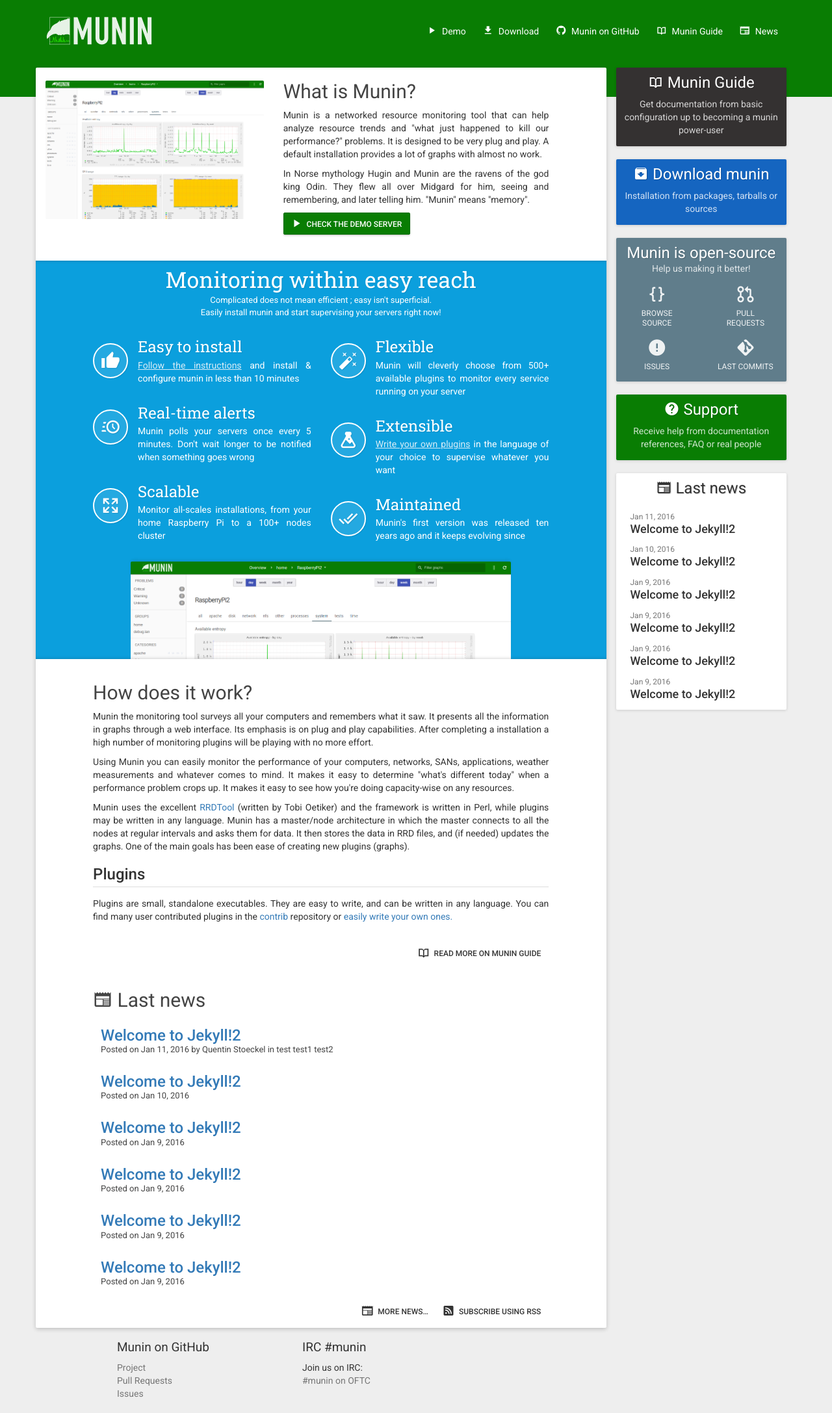
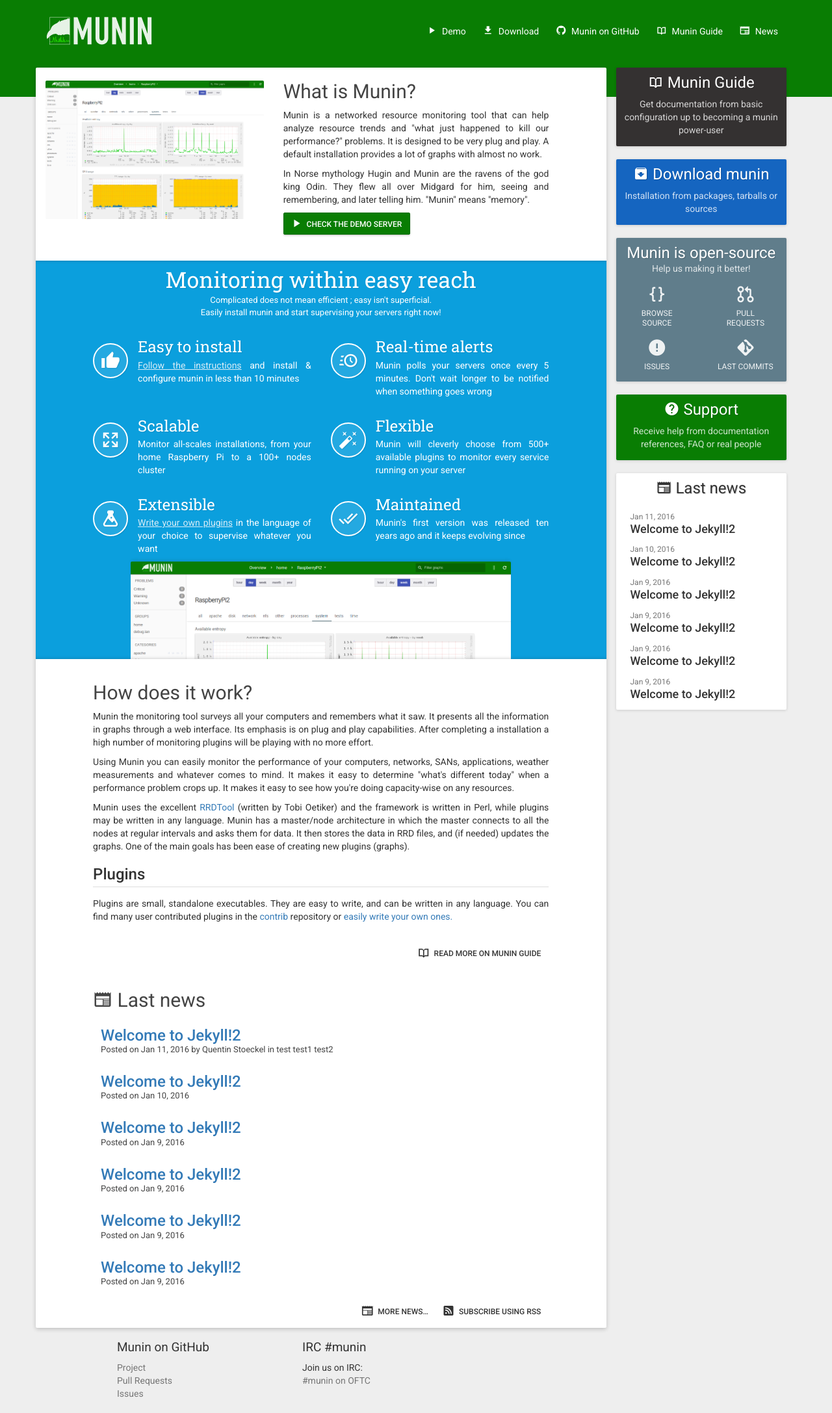
Before and after one commit to munin-monitoring/munin-monitoring.github.io, a Jekyll site: the page built from index.html, in a window 1280 px wide. Shown: the whole page at 65% size. Built offline with Jekyll 4.4.1, drawn with Linux system fonts in a browser that asks for light colours; nearby versions of some CDN libraries.

Commit message:
Enhance home four-parts-part

```diff
--- a/_sass/_layout.scss
+++ b/_sass/_layout.scss
@@ -265,8 +265,6 @@ header {
 		}
 
 		.part {
-			margin-bottom: 30px;
-
 			h3 {
 				font-family: $secondary-font;
 				text-shadow: 1px 1px 1px rgba(0, 0, 0, 0.1);
@@ -297,6 +295,8 @@ header {
 			&:hover i {
 				background-color: rgba(255, 255, 255, 0.15);
 			}
+
+			@extend .clear-after;
 		}
 
 		.screenshot {
@@ -312,12 +312,32 @@ header {
 			@include transition-duration(500ms);
 
 			.button {
-				margin-top: 160px;
+				margin-top: 170px;
+				@include transition-duration(500ms);
 			}
 
 			&:hover {
-				margin-top: -50px;
-				height: 200px;
+				margin-top: -75px;
+				height: 225px;
+
+				.button {
+					margin-top: 140px;
+				}
+			}
+
+			@media (max-width: 767px) {
+				.button {
+					margin-top: 90px;
+				}
+
+				&:hover {
+					margin-top: 0;
+					height: 150px;
+
+					.button {
+						margin-top: 90px;
+					}
+				}
 			}
 		}
 	}
--- a/index.html
+++ b/index.html
@@ -32,12 +32,16 @@ layout: default
 						<p><a href="/download.html">Follow the instructions</a> and install & configure munin in less
 							than 10 minutes</p>
 					</div>
+				</div>
+				<div class="col-md-5">
 					<div class="part">
 						<i class="mdi mdi-clock-fast"></i>
 						<h3>Real-time alerts</h3>
 						<p>Munin polls your servers once every 5 minutes. Don't wait longer to be notified when something
 							goes wrong</p>
 					</div>
+				</div>
+				<div class="col-md-5 col-md-offset-1">
 					<div class="part">
 						<i class="mdi mdi-arrow-expand"></i>
 						<h3>Scalable</h3>
@@ -51,12 +55,16 @@ layout: default
 						<p>Munin will cleverly choose from 500+ available plugins to monitor every service running on
 							your server</p>
 					</div>
+				</div>
+				<div class="col-md-5 col-md-offset-1">
 					<div class="part">
 						<i class="mdi mdi-beaker"></i>
 						<h3>Extensible</h3>
 						<p><a href="http://guide.munin-monitoring.org/en/latest/plugin/index.html">Write your own plugins</a>
 							in the language of your choice to supervise whatever you want</p>
 					</div>
+				</div>
+				<div class="col-md-5">
 					<div class="part">
 						<i class="mdi mdi-check-all"></i>
 						<h3>Maintained</h3>
```
